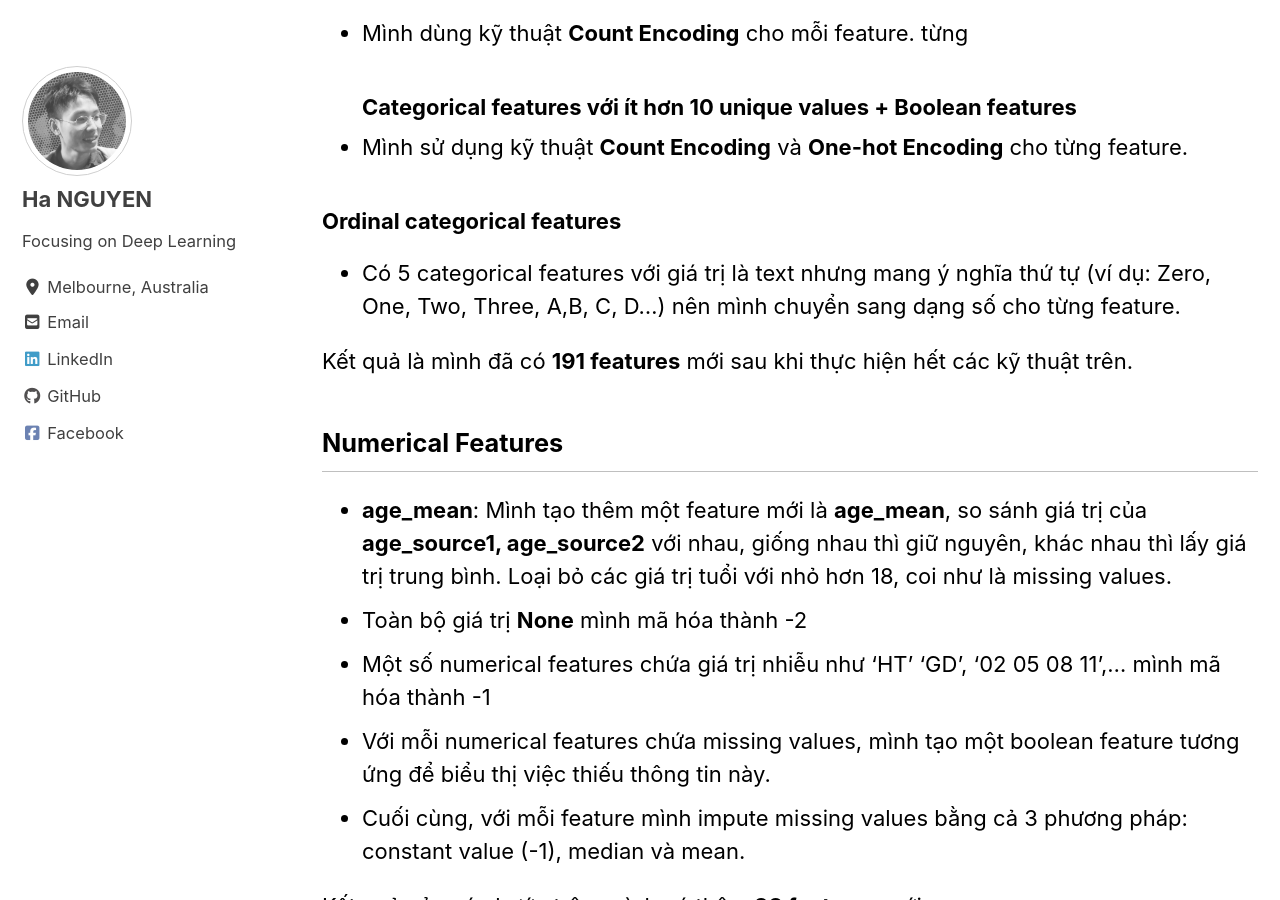
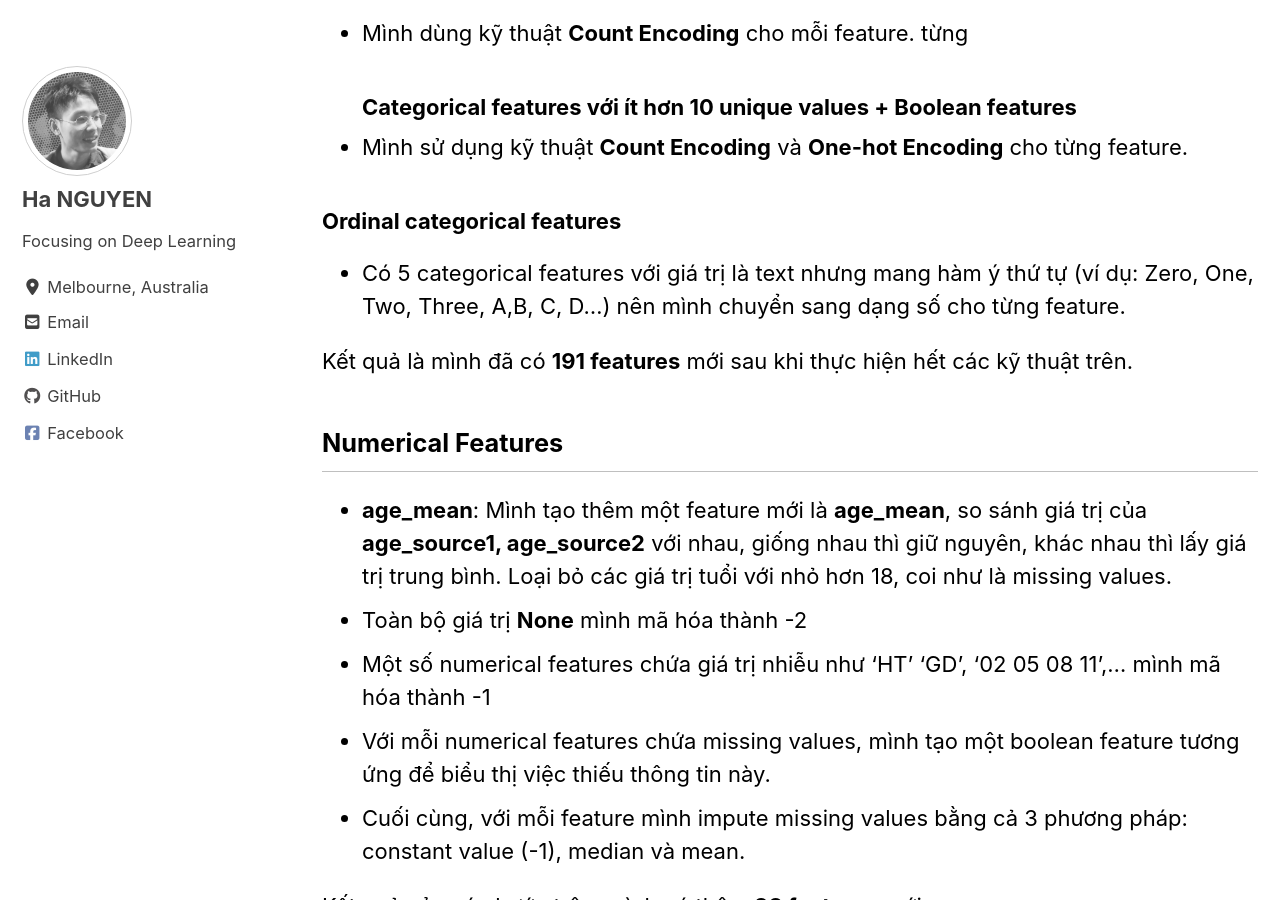
Before and after one commit to datasciblog/datasciblog.github.io, a Jekyll site: the page built from _posts/2020-01-21-kalapa-credit-scoring-solution.md, in a window 1280 px wide and 900 px high, scrolled down 1896 px. Built offline with Jekyll 4.4.1, drawn with Linux system fonts in a browser that asks for light colours; cached includes are drawn as plain includes; nearby versions of some CDN libraries.

Commit message:
Update 2020-01-21-kalapa-credit-scoring-solution.md

```diff
--- a/_posts/2020-01-21-kalapa-credit-scoring-solution.md
+++ b/_posts/2020-01-21-kalapa-credit-scoring-solution.md
@@ -67,7 +67,7 @@ từng
 
 ### Ordinal categorical features
 
-- Có 5 categorical features với giá trị là text nhưng mang ý nghĩa thứ tự (ví dụ: Zero, One, Two, Three, A,B, C, D...) nên mình chuyển sang dạng số cho từng feature.
+- Có 5 categorical features với giá trị là text nhưng mang hàm ý thứ tự (ví dụ: Zero, One, Two, Three, A,B, C, D...) nên mình chuyển sang dạng số cho từng feature.
 
 Kết quả là mình đã có **191 features** mới sau khi thực hiện hết các kỹ thuật trên.
 
```
